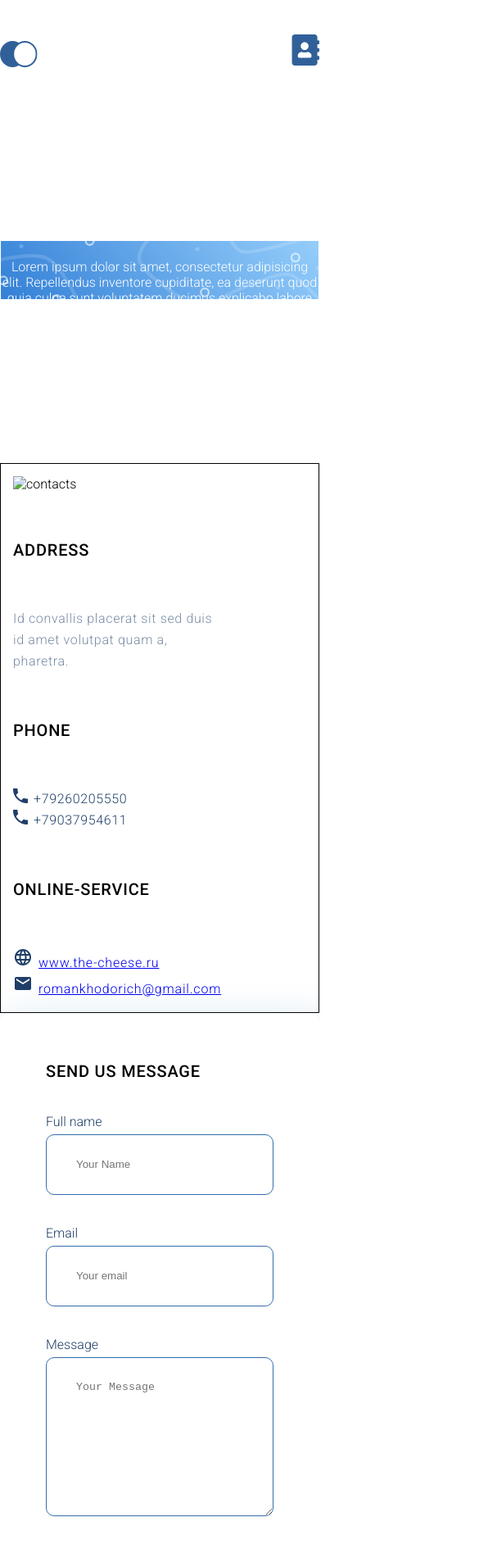
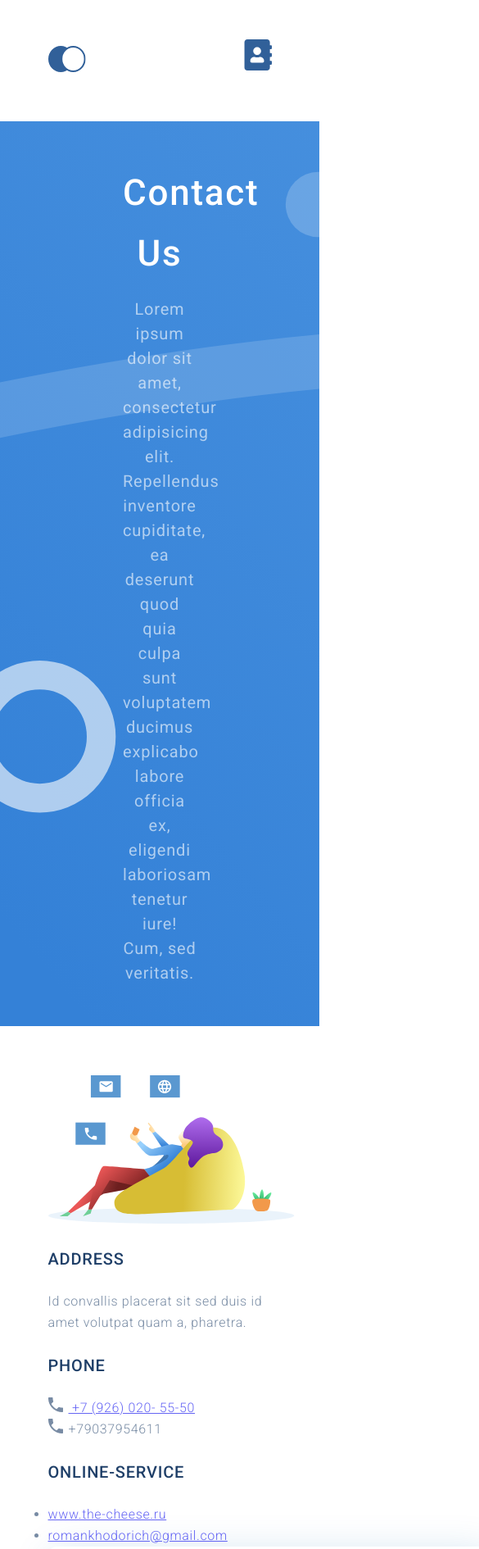
Before and after one commit to romankhodorich/lesson5_hw, a plain HTML site: page contacts.html in a window 390 px wide. Shown: the top 1890 px of the page at 82% size, 585 px wide, since content can reach past the window. Drawn offline with Linux system fonts and the light colour scheme.

Commit message:
на странице контактов осталось доделать нижнюю часть футера и адаптив

```diff
--- a/contacts.html
+++ b/contacts.html
@@ -12,78 +12,78 @@
 </head>
 
 <body>
-    <div class="contacts-navbar">
+    <ul class="container navbar">
         <!-- верхнее меню страницы контакты -->
-        <a href="index.html"> <img class="menu-img-1" src="img/logo.svg" alt="Главная"></a>
-        <a href="contacts.html"><img class="menu-img-2" src="img/contacts.svg" alt="Контакты"></a>
+        <li> <a href="index.html"> <img class="menu-img-1" src="img/logo.svg" alt="Главная"></a></li>
+        <li> <a href="contacts.html"><img class="menu-img-2" src="img/contacts.svg" alt="Контакты"></a></li>
+    </ul>
     </div>
-    <div class="contact-us-header">
+    <div class="header">
         <!-- header страницы контакты -->
-        <div class="contacts-header-text">
-            <p class=contact-us-main-text>Contact Us</p>
-            <p class="contact-us-text">Lorem ipsum dolor sit amet, consectetur adipisicing elit. Repellendus inventore
+        <h1 class="heading">Contact Us</h1>
+        <p class="header-text">Lorem ipsum dolor sit amet, consectetur adipisicing elit. Repellendus
+            inventore
             cupiditate, ea deserunt
-                quod quia culpa sunt voluptatem ducimus explicabo labore officia ex, eligendi laboriosam tenetur iure!
+            quod quia culpa sunt voluptatem ducimus explicabo labore officia ex, eligendi laboriosam tenetur
+            iure!
             Cum, sed veritatis. </p>
     </div>
-    </div>
-    <div class="contacts-container">
-        <div class="contact-2blocks">
+    <div class="container contact-body">
         <!-- две карточки - контактная информация и форма обратной связи -->
         <div class="contact-info">
             <!-- карточка контакты -->
-                <img src="img/8.svg" alt="contacts">
-                <p class="roboto-500-20-30">ADDRESS</p>
-                <p class="adress-text">Id convallis placerat sit sed duis id amet volutpat quam a, pharetra.</p>
-                <p class="roboto-500-20-30">PHONE</p>
-                <ul>
-                    <li class="phone-number">+79260205550</li>
-                    <li class="phone-number">+79037954611</li>
+            <img class="contact-image" src="img/contact_card.svg" alt="contacts">
+            <h3 class="card-heading">ADDRESS</h3>
+            <p class="card-text">Id convallis placerat sit sed duis id amet volutpat quam a, pharetra.</p>
+            <h3 class="card-heading">PHONE</h3>
+            <ul class="phone-list">
+                <li class="card-text link"><a href="tel:+79260205550"> +7 (926) 020- 55-50</a></li>
+                <li class="card-text link">+79037954611</li>
             </ul>
-                <p class="roboto-500-20-30">ONLINE-SERVICE</p>
-                <ul>
-                    <li class="www-link"><a href="www.the-cheese.ru" target="_blank">www.the-cheese.ru</a></li>
-                    <li class="email-link"><a href="mailto:romankhodorich@gmail.com">romankhodorich@gmail.com</a></li>
+            <h3 class="card-heading">ONLINE-SERVICE</h3>
+            <ul class="online-service-list">
+                <li class="card-text link"><a href="www.the-cheese.ru" target="_blank">www.the-cheese.ru</a></li>
+                <li class="card-text link"><a href="mailto:romankhodorich@gmail.com">romankhodorich@gmail.com</a>
+                </li>
             </ul>
         </div>
         <div class="contact-form">
             <!-- форма обратной связи-->
-                <form action="#">
-                    <p class="send-us-message-maintext">SEND US MESSAGE</p>
-                    <p class="roboto-16-30">Full name</p>
+            <h3 class="form-heading">SEND US MESSAGE</h3>
+            <p class="form-text">Full name</p>
             <input class="input-area" type="text" placeholder="Your Name">
-                    <p class="roboto-16-30">Email</p>
+            <p class="form-text">Email</p>
             <input class="input-area" type="email" placeholder="Your email">
-                    <p class="roboto-16-30">Message</p>
+            <p class="form-text">Message</p>
             <textarea class="input-area" cols="15" rows="5" placeholder="Your Message"></textarea>
             <br>
             <button class="submit-button" type="submit">Submit</button>
-                </form>
+
         </div>
     </div>
 
-        <div class="map-block">
+    <div class="container map">
         <!-- карта яндекс -->
         <script type="text/javascript" charset="utf-8" async
             src="https://api-maps.yandex.ru/services/constructor/1.0/js/?um=constructor%3Aa615d68423f991b2df582e32fafc04dea018ec1cf05e5769e468bdd6980276d8&amp;width=100%25&amp;height=464&amp;lang=ru_RU&amp;scroll=false">
         </script>
     </div>
     </div>
-    <div class="bigfooter-contacts">
+    <div class="footer">
         <!-- Подвал -->
-        <div class="footer-top-contacts">
+        <div class="container footer-top">
             <!-- Верхняя часть подвала -->
-            <div>
-                <p class="roboto-500-36-46">Interested to work with our team?</p>
-                <p class="footer-small-text">Lorem ipsum dolor sit amet, consectetur adipisicing elit, sed do
+            <div class="footer-top-text">
+                <h1 class="footer-heading">Interested to work with our team?</h1>
+                <p class="footer-text">Lorem ipsum dolor sit amet, consectetur adipisicing elit, sed do
                     eiusmod tempor incididunt ut labore et dolore magna aliqua. Ut enim ad minim veniam.</p>
             </div>
-            <form action="#">
-                <div><button class=footer-button-contacts type="submit">Let's Talk</button></div>
-            </form>
+
+            <button class=footer-button type="submit">Let's Talk</button>
+
         </div>
         <hr>
-        <div class="footer-botom">
+        <div class="container footer-botom">
             <!-- нижняя часть подвала -->
             <div class="contacts-footer">
                 <!-- контейнер из 3 блоков -->
@@ -121,7 +121,7 @@
             </div>
         </div>
 
-        <div class="copyright">All rights reserved &copy;</div>
+        <div class="container copyright">All rights reserved &copy;</div>
     </div>
 </body>
 
--- a/styles/contacts.css
+++ b/styles/contacts.css
@@ -3,239 +3,182 @@
     padding: 0;
 }
 
-html {
+body {
     font-family: 'Roboto', sans-serif;
     font-weight: 300;
 }
 
-.contacts-navbar {
-    margin: 0 auto;
+.container {
     max-width: 940px;
+    margin: 0 15%;
+
+
+}
+
+.navbar {
+    margin-top: 48px;
+    margin-bottom: 48px;
     display: flex;
     justify-content: space-between;
+    list-style-type: none;
 }
 
-.menu-img-1 {
-    margin-top: 42px;
+.header {
+    text-align: center;
+    align-content: center;
+    color: #fff;
+    background-image: url(../img/contact_us_header.svg);
+    background-repeat: no-repeat;
+    background-size: cover;
+    min-height: 250px;
+    display: flex;
+    flex-direction: column;
+    padding: 0 150px;
+    /* хз как реализовать правильно ширину текстового блока в шапке, пока сделал паддингом */
 }
 
-.menu-img-2 {
-    margin-top: 42px;
+.heading {
+    font-weight: 500;
+    font-size: 44px;
+    line-height: 74px;
+    letter-spacing: 0.04em;
+    margin-top: 50px;
+    margin-bottom: 16px;
 }
 
-.contact-us-header {
-    min-height: 471px;
-    background-image: url(../img/contact_us_header.svg);
-    background-repeat: no-repeat;
-    background-size: contain;
-    background-position-x: center;
-    background-position-y: center;
+.header-text {
+    margin-bottom: 50px;
+    font-weight: normal;
+    font-size: 20px;
+    line-height: 30px;
     text-align: center;
-    color: #fff;
+    letter-spacing: 0.04em;
+    color: rgba(255, 255, 255, 0.6);
 }
 
-.contacts-header-text {
-    max-width: 940px;
-    height: 471px;
+.contact-body {
+    margin-top: 60px;
+    margin-bottom: 96px;
     display: flex;
-    flex-direction: column;
-    justify-content: center;
-    margin: 0 auto;
-}
-
-.contact-us-main-text {
-    font-weight: 500;
-    font-size: 44px;
-    letter-spacing: 0.04em;
-}
-
-.contact-us-text {
-    margin: 0 auto;
-    margin-top: 16px;
-    max-width: 780px;
-    margin-top: 16px;
-}
-
-.contacts-container {
-    max-width: 940px;
-    margin: 0 auto;
-}
-
-.contact-2blocks {
-    display: flex;
-    justify-content: space-around;
+    justify-content: space-between;
     flex-wrap: wrap;
-    margin: 0 auto;
+    align-items: center;
 }
 
 .contact-info {
-    padding: 15px;
-    max-width: 540px;
-    min-width: 50%;
-    flex-grow: 1;
-    border: 1px solid #000;
+    width: 300px;
 }
 
-.phone-number {
-    font-size: 16px;
-    font-weight: 300;
-    line-height: 26px;
-    list-style-position: inside;
-    list-style-image: url(../img/phone.png);
+.card-heading {
+    font-weight: 500;
+    font-size: 20px;
+    line-height: 30px;
+    letter-spacing: 0.04em;
+    color: #1F3F68;
+    margin: 24px 0;
 }
 
-.www-link {
-    font-family: 'roboto';
+.card-text {
+    font-weight: 300;
     font-size: 16px;
-    font-weight: 300;
     line-height: 26px;
-
-    list-style-position: inside;
-    list-style-image: url(../img/www.svg);
-    letter-spacing: 0.05em;
+    letter-spacing: 0.04em;
+    color: #1F3F68;
+    opacity: 0.6;
+    text-decoration: none;
 }
 
-.email-link {
-    font-family: 'roboto';
-    font-size: 16px;
-    font-weight: 300;
-    line-height: 26px;
+.phone-list {
+    list-style-image: url(../img/phone.png);
     list-style-position: inside;
-    list-style-image: url(../img/mail.svg);
-    letter-spacing: 0.05em;
 }
 
+.link {}
 
 .contact-form {
-    flex-grow: 1;
-    max-width: 540px;
-    padding: 56px 56px 0px 56px;
-    height: 800px;
+    padding: 56px 56px;
     box-shadow: 5px 10px 50px rgba(16, 112, 177, 0.2);
     border-radius: 10px;
 }
 
-.roboto-500-20-30 {
-    padding-top: 56px;
-    padding-bottom: 56px;
+.form-heading {
+    font-weight: 500;
     font-size: 20px;
     line-height: 30px;
-    font-family: 'roboto';
-    font-weight: 500;
     letter-spacing: 0.04em;
+    color: #1F3F68;
+    margin-bottom: 48px;
 }
 
-.roboto-500-28-46 {
-    font-size: 28px;
-    line-height: 46px;
-    font-family: 'roboto';
-    font-weight: 500;
-    letter-spacing: 0.02em;
-}
-
-.roboto-500-36-46 {
-    font-size: 36px;
-    line-height: 46px;
-    font-family: 'roboto';
-    font-weight: 500;
-    letter-spacing: 0.05em;
-}
-
-.send-us-message-maintext {
-    font-size: 20px;
+.form-text {
+    font-weight: normal;
+    font-size: 16px;
     line-height: 30px;
-    font-family: 'roboto';
-    font-weight: 500;
     letter-spacing: 0.04em;
-}
-
-.roboto-16-30 {
-    padding-top: 32px;
-    font-style: 16px;
-    line-height: 30px;
     color: #1F3F68;
-}
-
-.adress-text {
-    padding-right: 100px;
-    font-family: 'roboto';
-    font-size: 16px;
-    line-height: 26px;
-    opacity: 0.6;
-    color: #1F3F68;
-    letter-spacing: 0.04em;
-}
-
-.phone-number {
-    padding-right: 100px;
-    font-family: 'roboto';
-    font-size: 16px;
-    line-height: 26px;
-    color: #1F3F68;
-    letter-spacing: 0.04em;
+    opacity: 0.8;
+    margin-bottom: 8px;
 }
 
 .input-area {
-    padding: 21px 36px;
-    width: 100%;
-    line-height: 30px;
+    width: 428px;
+    margin-bottom: 32px;
+    opacity: 0.4;
     border: 1px solid #356EAD;
+    box-sizing: border-box;
     border-radius: 10px;
-    box-sizing: border-box;
+    padding: 21px 42px;
 }
 
 .submit-button {
-    margin-top: 72px;
-    width: 100%;
-    height: 72px;
-    background-color: #5A98D0;
+    background: #5A98D0;
     box-shadow: 5px 20px 50px rgba(16, 112, 177, 0.2);
     border-radius: 10px;
-    color: #fff;
-    text-transform: uppercase;
+    width: 100%;
+    padding: 23px 0;
+    font-weight: 500;
     font-size: 16px;
     line-height: 26px;
+    text-align: center;
     letter-spacing: 0.04em;
+    color: #FFFFFF;
+    text-transform: uppercase;
 }
 
-.map-block {
-    max-width: 940px;
-    max-height: 480px;
-    display: flex;
-    margin-top: 96px;
+.map {
     margin-bottom: 96px;
-    justify-content: center;
 }
 
-.bigfooter-contacts {
+.footer {
     background-color: #316099;
     color: #fff;
 }
 
-.footer-top-contacts {
-    margin: 0 auto;
-    max-width: 940px;
+.footer-top {
     display: flex;
-    flex-wrap: wrap;
+    align-items: center;
     justify-content: space-between;
+    padding-top: 91px;
+    padding-bottom: 96px;
 }
 
-.footer-button-contacts {
-    flex-grow: 1;
-    width: 236.63px;
-    height: 56px;
-    background-color: #5A98D0;
-    color: #fff;
-    font-weight: 400;
-    font-style: 16px;
-    line-height: 26px;
-    letter-spacing: 0.04em;
+.footer-heading {
+    max-width: 341px;
+    font-weight: 500;
+    font-size: 36px;
+    line-height: 46px;
+    letter-spacing: 0.05em;
+    color: #FFFFFF;
+    padding-bottom: 32px;
 }
 
-.contacts-footer {
-    margin: 0 auto;
-    max-width: 940px;
-    display: flex;
-    flex-wrap: wrap;
-    justify-content: space-between;
+.footer-text {
+    width: 495px;
 }
+
+.footer-button {
+    width: 30%;
+    height: 56px;
+    background: #5A98D0;
+    color: #fff;
+}
```
Also changed, not shown: img/contact_card.svg (added). Lines whose indentation alone changed are shown as unchanged.
